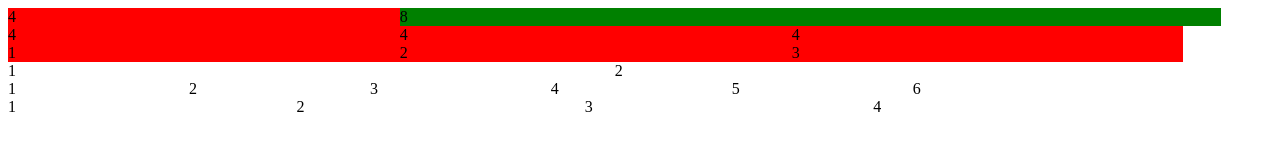
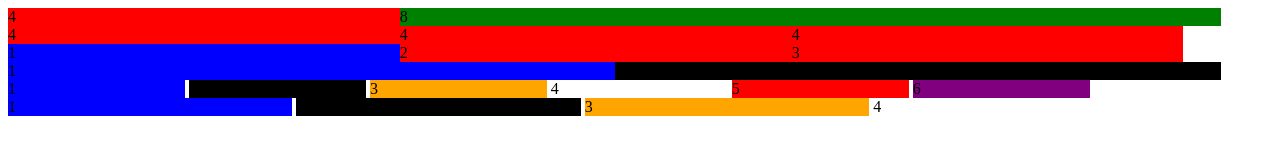
Before and after one commit to Luciekimotho/12-grid-system, a plain HTML site: page index.html in a window 1280 px wide. Drawn offline with Linux system fonts and the light colour scheme.

Commit message:
css styling for the second row

```diff
--- a/styles/style.css
+++ b/styles/style.css
@@ -5,3 +5,27 @@
 .col8{
     background-color: green;
 }
+
+.blue{
+    background-color: blue;
+}
+
+.orange{
+    background-color: orange;
+}
+
+.black{
+    background-color: black;
+}
+
+.purple{
+    background-color: purple;
+}
+
+.white{
+    background-color: white;
+}
+
+.red{
+    background-color: red;
+}
```
